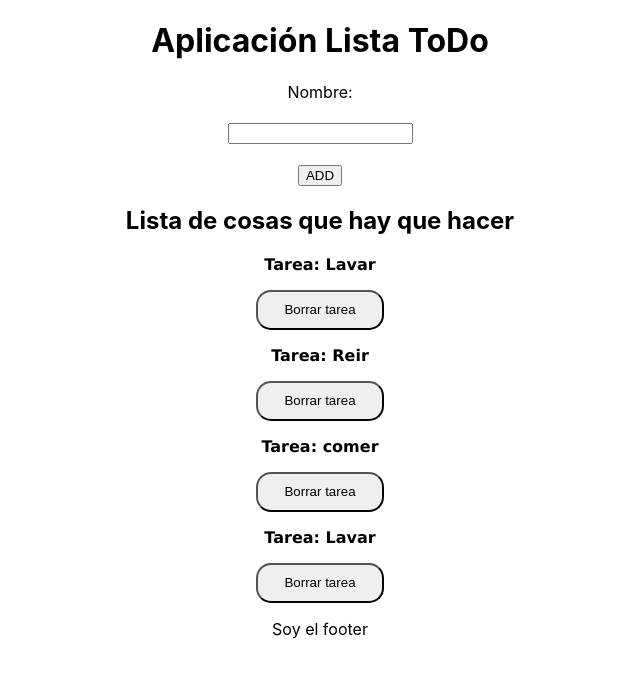
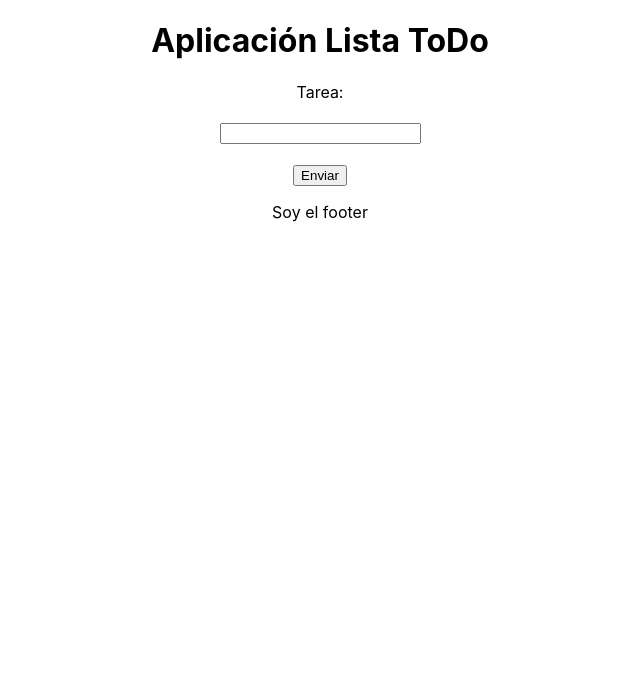
Before and after one commit to Cjuampi/toDo, a React (Create React App) app in the folder todo/: page / in a window 1280 px wide. Shown: the top 676 px of the page, without its empty margins (320-960 px from the left). Built offline with nearby package versions, Linux system fonts and the light colour scheme.

Commit message:
fixed list file

```diff
--- a/todo/src/components/Card/Card.js
+++ b/todo/src/components/Card/Card.js
@@ -6,22 +6,13 @@ import React, { Component } from 'react'
 
 export default class Card extends Component {
 
-    constructor(props) {
-        super(props)
-
-        this.state = {
-            tarea: " "
-        }
-    }
 
     render() {
-        let {tarea,funcion}  = this.props;
-
-
+        let {tarea}  = this.props.dataToCard;
         return (
             <div>
                 <p id="tarea">Tarea: {tarea || "no hay tarea"}</p>
-                <button id="btn-remove" onClick= {funcion}>Borrar tarea</button>
+                <button id="btn-remove" onClick={this.props.remove} >Borrar tarea</button>
             </div>
         )
     }
--- a/todo/src/components/List/List.js
+++ b/todo/src/components/List/List.js
@@ -1,34 +1,43 @@
 import React, { Component } from 'react';
+import Card from '../Card/Card'
 import data from '../../todolist.json'
+import { v4 as uuidv4 } from 'uuid';
 
 class List extends Component {
     constructor(props){
         super(props)
         this.state = {
-            tarea:" ",
             todoList:data
         }
     }
 
     renderTareas = () => this.state.todoList
-                            .map((tarea,i)=> console.log(tarea))
+                            .map((tarea,i)=> {
+                                let keyValue = uuidv4();
+                                <Card key={keyValue} dataToCard={tarea} remove ={()=>this.removeOneProduct(keyValue)}/>
+                            })
 
     addTarea = (tarea) =>{
         this.setState({tarea})
         this.setState({todoList:[...this.state.todoList,tarea]})
-        alert(`${tarea}`)
+    }
+
+    removeOneProduct = (i) =>{
+        let filteredArray = this.state.todoList.filter((item, j) => i !== j);
+        this.setState({todoList:filteredArray})
     }
 
     handleSubmit = (event) => {
-        event.preventDefaul();
+        event.preventDefault();
         let tarea = event.target.elements.tarea.value;
-        this.addTarea(tarea)
+        /* console.log(tarea) */
+        this.addTarea({tarea})
     }
 
     render(){
         return(
             <section>
-                <form onClick={this.handleSubmit}>
+                <form onSubmit={this.handleSubmit}>
                     <label >Tarea:</label><br/><br/>
                     <input type="text" id="tarea" name="tarea"/><br/><br/>
                     <input type="submit" value="Enviar"/>
--- a/todo/src/components/Main/Main.js
+++ b/todo/src/components/Main/Main.js
@@ -1,4 +1,3 @@
-import Card from '../Card/Card'
 import List from '../List/List';
 import React, { Component } from 'react'
 
@@ -7,7 +6,7 @@ export default class Main extends Component {
         return (
 
             <main>
-                <form >
+{/*                 <form >
                     <label >Nombre:</label><br/><br/>
                     <input type="text" id="name" name="name"/><br/><br/>
                     <input type="submit" value="ADD"/>
@@ -16,7 +15,8 @@ export default class Main extends Component {
                 <Card tarea={"Lavar" } funcion={ () => {}}/>
                 <Card tarea={"Reir"}/>
                 <Card tarea={"comer"}/>
-                <Card tarea={"Lavar"}/>
+                <Card tarea={"Lavar"}/> */}
+                <List />
             </main>
         )
     }
--- a/todo/src/todolist.json
+++ b/todo/src/todolist.json
@@ -1,10 +1,5 @@
 [
     {"tarea": "lavar el coche"},
     {"tarea": "Hacer la compra"},
-    {"tarea": "ver una peli"},
-    {"tarea": "salir a correr"},
-    {"tarea": "dormir"},
-    {"tarea": "leer un libro"},
-    {"tarea": "limpiar"},
-    {"tarea": "cocinar"}
+    {"tarea": "ver una peli"}
 ]
```
Also changed, not shown: 1 other file (tests, documents, lock files or other folders).
